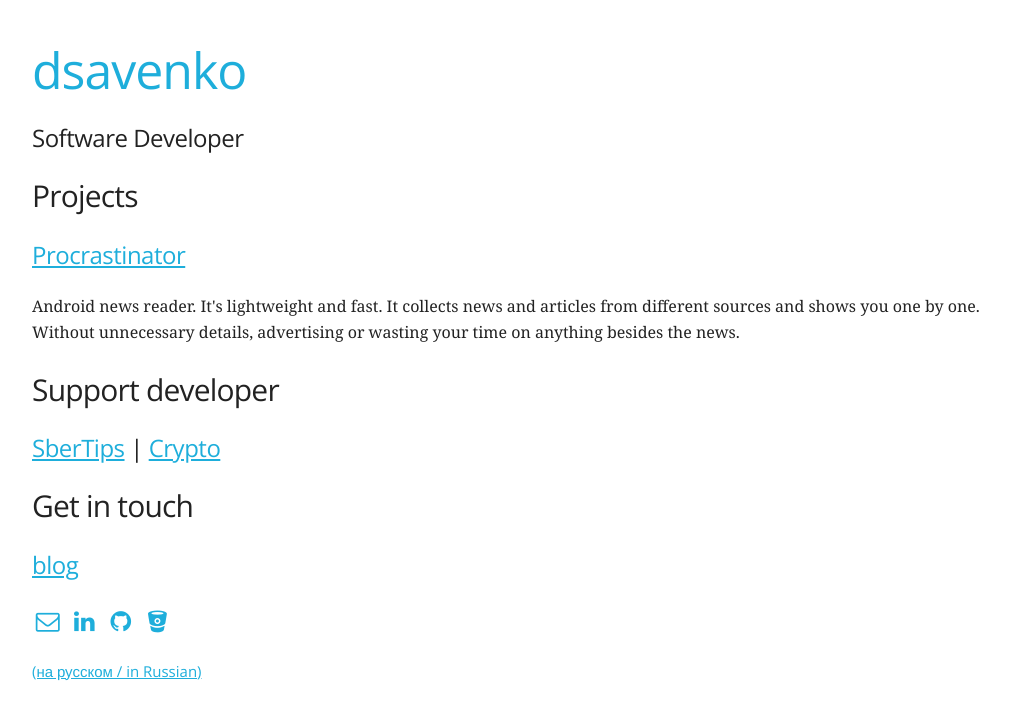
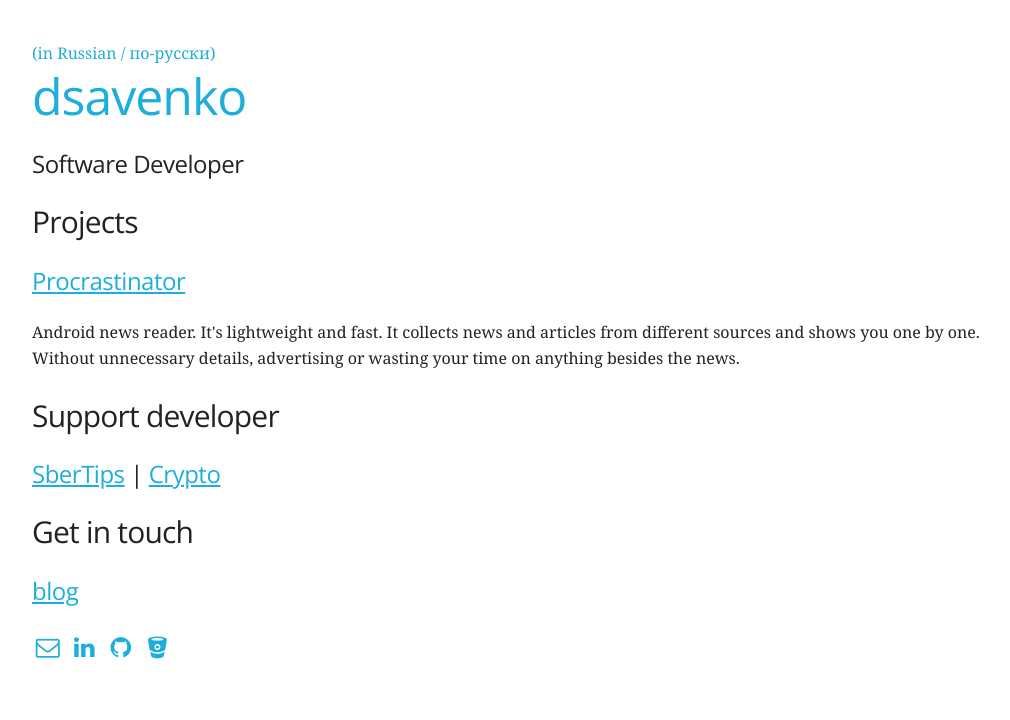
Before and after one commit to dsavenko/dsavenko.github.io, a Jekyll site: the page built from index.html, in a window 1280 px wide. Shown: the top 720 px of the page, without its empty margins (128-1138 px from the left). Built offline with Jekyll 4.4.1, drawn with Linux system fonts in a browser that asks for light colours; nearby versions of some CDN libraries; some web fonts are replaced.

Commit message:
Change language switch place

```diff
--- a/_layouts/main.html
+++ b/_layouts/main.html
@@ -45,6 +45,15 @@
 
     <div class="row">
         <div class="twelve columns" style="margin-top: 40px;">
+            {% if page.lang_switch %}
+                <a href="{{ page.lang_switch }}" style="text-decoration: none">
+                    {% if page.lang_switch_to == "ru" %}
+                        (in Russian / по-русски)
+                    {% else %}
+                        (in English / по-английски)
+                    {% endif %}
+                </a>
+            {% endif %}
             <a href="/" style="text-decoration: none">
                 <h1>dsavenko</h1>
             </a>
@@ -55,5 +64,13 @@
 
 </div>
 
+{% if page.lang_auto_redirect %}
+<script>
+    if (navigator.language.startsWith("ru") && location.pathname == "/") {
+        location.href="{{ page.lang_switch }}"
+    }
+</script>
+{% endif %}
+
 </body>
 </html>
--- a/index.html
+++ b/index.html
@@ -34,12 +37,5 @@ title: dsavenko
                 <a href="https://bitbucket.org/dsavenko"><i class="fa fa-bitbucket fa-fw"></i></a>
             </span>
         </h5>
-        <h6><a href="index_ru.html">(на русском / in Russian)</a></h6>
     </div>
 </div>
-
-<script>
-    if (navigator.language.startsWith("ru") && location.pathname == "/") {
-        location.href="/index_ru.html"
-    }
-</script>
--- a/index_ru.html
+++ b/index_ru.html
@@ -34,6 +36,5 @@ title: dsavenko
                 <a href="https://bitbucket.org/dsavenko"><i class="fa fa-bitbucket fa-fw"></i></a>
             </span>
         </h5>
-        <h6><a href="index.html">(in English / на английском)</a></h6>
     </div>
 </div>
```
Also changed, not shown: other parts of index.html (+3 -0 lines), other parts of index_ru.html (+2 -0 lines), Gemfile.lock.
